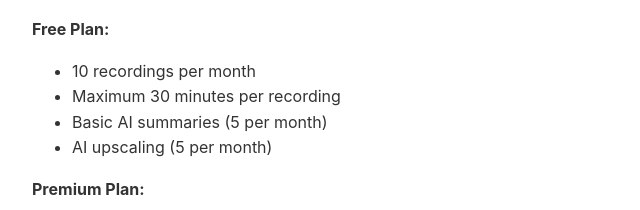
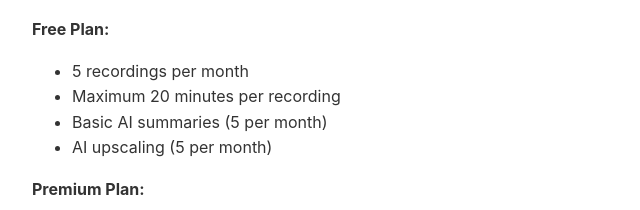
Before and after one commit to solara-apps/Solara-privacy, a plain HTML site: page terms.html in a window 1280 px wide. Shown: the part 590-800 px from the top of the page, 208-848 px from the left. Drawn offline with Linux system fonts and the light colour scheme.

Commit message:
Update terms.html

```diff
--- a/terms.html
+++ b/terms.html
@@ -48,8 +48,8 @@
     <h2>3. Subscription Plans</h2>
     <p><strong>Free Plan:</strong></p>
     <ul>
-        <li>10 recordings per month</li>
-        <li>Maximum 30 minutes per recording</li>
+        <li>5 recordings per month</li>
+        <li>Maximum 20 minutes per recording</li>
         <li>Basic AI summaries (5 per month)</li>
         <li>AI upscaling (5 per month)</li>
     </ul>
```
